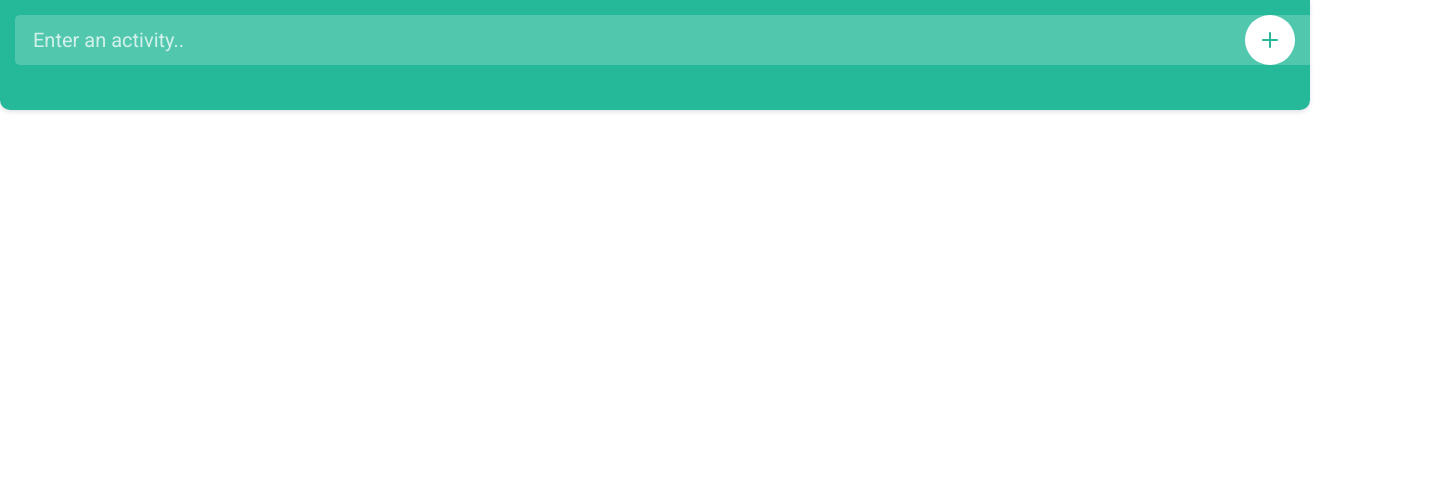
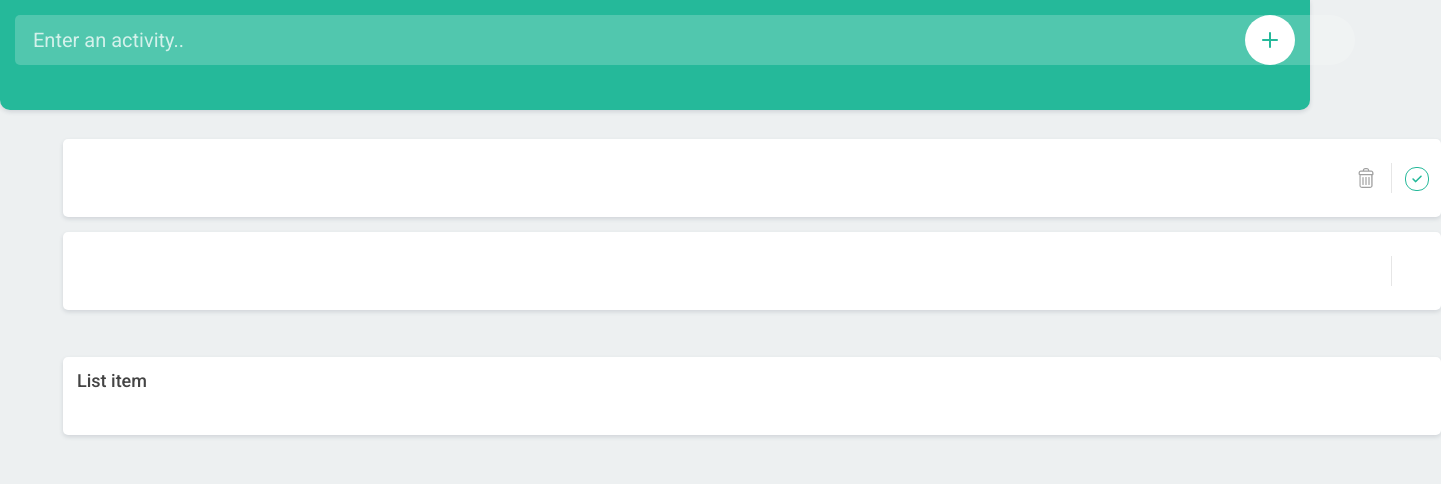
Before and after one commit to Neha8901/To-DoList-App, a plain HTML site: page index.html in a window 1280 px wide. Shown: the whole page, 1441 px wide, since content can reach past the window. Drawn offline with Linux system fonts and the light colour scheme.

Commit message:
Added List and it's styling

```diff
--- a/css/styles.css
+++ b/css/styles.css
@@ -1,12 +1,17 @@
 @charset "UTF-8";
+
+    body {
+        background: rgb(237, 240, 241);
+        padding-top: 100px;
+    }
 
 	body, input, button {
 		font-family: 'Roboto', sans-serif;
 	}
 
-	/*.noFill {
-		fill:none;
-	}*/
+	.nofill {
+		fill: none;
+	}
 
 	header {
 		width: 100%;
@@ -16,7 +21,7 @@
 		top: 0;
 		left: 0;
 		z-index: 5;
-		background: #25b99a;
+		background: rgb(37, 185, 154);
 		box-shadow: 0px 2px 4px rgba(44,62,80,0.15);
 		border-bottom-right-radius: 10px;
 		border-bottom-left-radius: 10px;
@@ -59,7 +64,7 @@
 		right: 15px;
 		z-index: 2;
 		border-radius: 25px;
-		background: #fff;
+		background: rgb(255, 255, 255);
 		border: 0px;
 		box-shadow: none;
 		outline: none;
@@ -82,5 +87,127 @@
 	}
 
 	header button svg .fill {
-		fill: #25b99a;
+		fill: rgb(37, 185, 154);
 	}
+
+	.container {
+		width: 100%;
+		float: left;
+		padding: 15px;
+	}
+
+	ul.to-do-list {
+		width: 100%;
+		float: left;
+		list-style-type: none;
+	}
+
+	ul.to-do-list li {
+		width: 100%;
+		min-height: 50px;
+		float: left;
+		position: relative;
+		font-size: 18px;
+		font-weight: 500;
+		line-height: 20px;
+		color : rgb(68, 68, 68);
+		margin: 0 0 15px 0;
+		padding: 14px 100px 14px 14px;
+		border-radius: 5px;
+		box-shadow: 0px 2px 4px rgba(44,62,80,0.15);
+		background: rgb(255, 255, 255);
+	}
+
+	/*ul.to-do-list li:last-of-type {
+		margin: 0 	;
+	}*/
+
+	ul.to-do-list .buttons {
+		width: 100px;
+		height: 50px;
+		position: absolute;
+		top: 0;
+		right: 0;
+		margin-top: 14px;
+	}
+
+	ul.to-do-list .buttons button {
+		width: 50px;
+		height: 50px;
+		float: left;
+		position: relative;
+		background: none;
+		border: 0px;
+		box-shadow: none;
+		outline: none;
+		cursor: pointer;
+
+		-webkit-appearance: none;
+		-moz-appearance: none;
+		-ms-appearance: none;
+		-o-appearance: none;
+		appearance: none;
+	}
+
+	ul.to-do-list .buttons button:last-of-type:before {
+		content: '';
+		width: 1px;
+		height: 30px;
+		background: rgba(128, 128, 128, 0.2);
+		position: absolute;
+		top: 10px;
+		left: 0;
+	}
+
+	ul.to-do-list .buttons button svg {
+		-webkit-transition: fill 0.2s ease;
+		-moz-transition: fill 0.2s ease;
+		-ms-transition: fill 0.2s ease;
+		-o-transition: fill 0.2s ease;
+		transition: fill 0.2s ease;
+	}
+
+	ul.to-do-list .buttons button svg {
+		width: 22px;
+		height: 22px;
+		position: absolute;
+		top: 50%;
+		left: 50%;
+		margin: -11px 0 0 -11px;
+	}
+
+	ul.to-do-list li .buttons button.delete svg .fill {
+		fill: rgba(128, 128, 128, 0.75);
+	}
+
+	ul.to-do-list li .buttons button.delete:hover svg .fill {
+		fill: rgb(255, 0, 0);
+	}
+
+	ul.to-do-list li .buttons button.done svg {
+		border-radius: 11px;
+		border: 1.2px solid rgb(37, 185, 154);
+		transition: fill 0.2s ease;
+	}
+
+	ul.to-do-list#completed li .buttons button.done svg {
+		background: rgb(37, 185, 154);
+		border: 0;
+	}
+
+	ul.to-do-list#completed li .buttons button.done svg .fill {
+		fill: rgb(255, 255, 255);
+	}
+
+	ul.to-do-list:not(#completed) li .buttons button.done:hover svg {
+		background: rgba(37, 185, 154, 0.5);
+		border: 0;
+	}
+
+	ul.to-do-list:not(#completed) li .buttons button.done:hover svg .fill {
+		fill: rgb(255, 255, 255);
+	}
+
+	ul.to-do-list li .buttons button.done svg .fill {
+		fill: rgb(37, 185, 154);
+	}
--- a/index.html
+++ b/index.html
@@ -15,10 +15,42 @@
 
 		<header>
 			<input type="text" placeholder="Enter an activity.." id="item">
-			<button id="add">
+			<button id="add-item">
 				<svg version="1.1" xmlns="http://www.w3.org/2000/svg" xmlns:xlink="http://www.w3.org/1999/xlink" x="0px" y="0px"viewBox="0 0 16 16" style="enable-background:new 0 0 16 16;" xml:space="preserve"><g><path class="fill" d="M16,8c0,0.5-0.5,1-1,1H9v6c0,0.5-0.5,1-1,1s-1-0.5-1-1V9H1C0.5,9,0,8.5,0,8s0.5-1,1-1h6V1c0-0.5,0.5-1,1-1s1,0.5,1,1v6h6C15.5,7,16,7.5,16,8z"/></g></svg>
 			</button>
 		</header>
 
-	</body>
+		<div class="container">
+			<!--Incomplete tasks-->
+			<ul class="to-do-list" id="to-do">
+				<li>
+					<div class="buttons">
+						<button class="delete">
+							<svg version="1.1" xmlns="http://www.w3.org/2000/svg" xmlns:xlink="http://www.w3.org/1999/xlink" x="0px" y="0px" viewBox="0 0 22 22" style="enable-background:new 0 0 22 22;" xml:space="preserve"><g><g><path class="fill" d="M16.1,3.6h-1.9V3.3c0-1.3-1-2.3-2.3-2.3h-1.7C8.9,1,7.8,2,7.8,3.3v0.2H5.9c-1.3,0-2.3,1-2.3,2.3v1.3c0,0.5,0.4,0.9,0.9,1v10.5c0,1.3,1,2.3,2.3,2.3h8.5c1.3,0,2.3-1,2.3-2.3V8.2c0.5-0.1,0.9-0.5,0.9-1V5.9C18.4,4.6,17.4,3.6,16.1,3.6z M9.1,3.3c0-0.6,0.5-1.1,1.1-1.1h1.7c0.6,0,1.1,0.5,1.1,1.1v0.2H9.1V3.3z M16.3,18.7c0,0.6-0.5,1.1-1.1,1.1H6.7c-0.6,0-1.1-0.5-1.1-1.1V8.2h10.6L16.3,18.7L16.3,18.7z M17.2,7H4.8V5.9c0-0.6,0.5-1.1,1.1-1.1h10.2c0.6,0,1.1,0.5,1.1,1.1V7z"/></g><g><g><path class="fill" d="M11,18c-0.4,0-0.6-0.3-0.6-0.6v-6.8c0-0.4,0.3-0.6,0.6-0.6s0.6,0.3,0.6,0.6v6.8C11.6,17.7,11.4,18,11,18z"/></g><g><path class="fill" d="M8,18c-0.4,0-0.6-0.3-0.6-0.6v-6.8C7.4,10.2,7.7,10,8,10c0.4,0,0.6,0.3,0.6,0.6v6.8C8.7,17.7,8.4,18,8,18z"/></g><g><path class="fill" d="M14,18c-0.4,0-0.6-0.3-0.6-0.6v-6.8c0-0.4,0.3-0.6,0.6-0.6c0.4,0,0.6,0.3,0.6,0.6v6.8C14.6,17.7,14.3,18,14,18z"/></g></g></g></svg>
+						</button>
+						<button class="done">
+							<svg version="1.1" xmlns="http://www.w3.org/2000/svg" xmlns:xlink="http://www.w3.org/1999/xlink" x="0px" y="0px" viewBox="0 0 22 22" style="enable-background:new 0 0 22 22;" xml:space="preserve"><rect y="0" class="nofill" width="22" height="22"/><g><path class="fill" d="M9.7,14.4L9.7,14.4c-0.2,0-0.4-0.1-0.5-0.2l-2.7-2.7c-0.3-0.3-0.3-0.8,0-1.1s0.8-0.3,1.1,0l2.1,2.1l4.8-4.8c0.3-0.3,0.8-0.3,1.1,0s0.3,0.8,0,1.1l-5.3,5.3C10.1,14.3,9.9,14.4,9.7,14.4z"/></g></svg>
+						</button>
+					</div>
+				</li>
+
+				<li>
+					<div class="buttons">
+						<button class="delete">
+						</button>
+						<button class="done"></button>
+						</button>
+					</div>
+				</li>
+			</ul>
+
+			<!--Completed tasks-->
+			<ul class="to-do-list" id="completed">
+				<li>List item</li>
+			</ul>
+		</div>
+
+        <!--Script added-->
+        <script type="text/javascript" src="js/scripts.js" defer></script>
+    </body>
 </html>
--- a/js/scripts.js
+++ b/js/scripts.js
@@ -0,0 +1,11 @@
+
+window.onload = function() {
+    document.getElementById("add-item").addEventListener('click', () => {
+        //console.log("Button clicked..");
+        let value = document.getElementById("item").value;
+
+        if (value) {
+            console.log("yeh..! value given..");
+        }
+    });
+}
```
